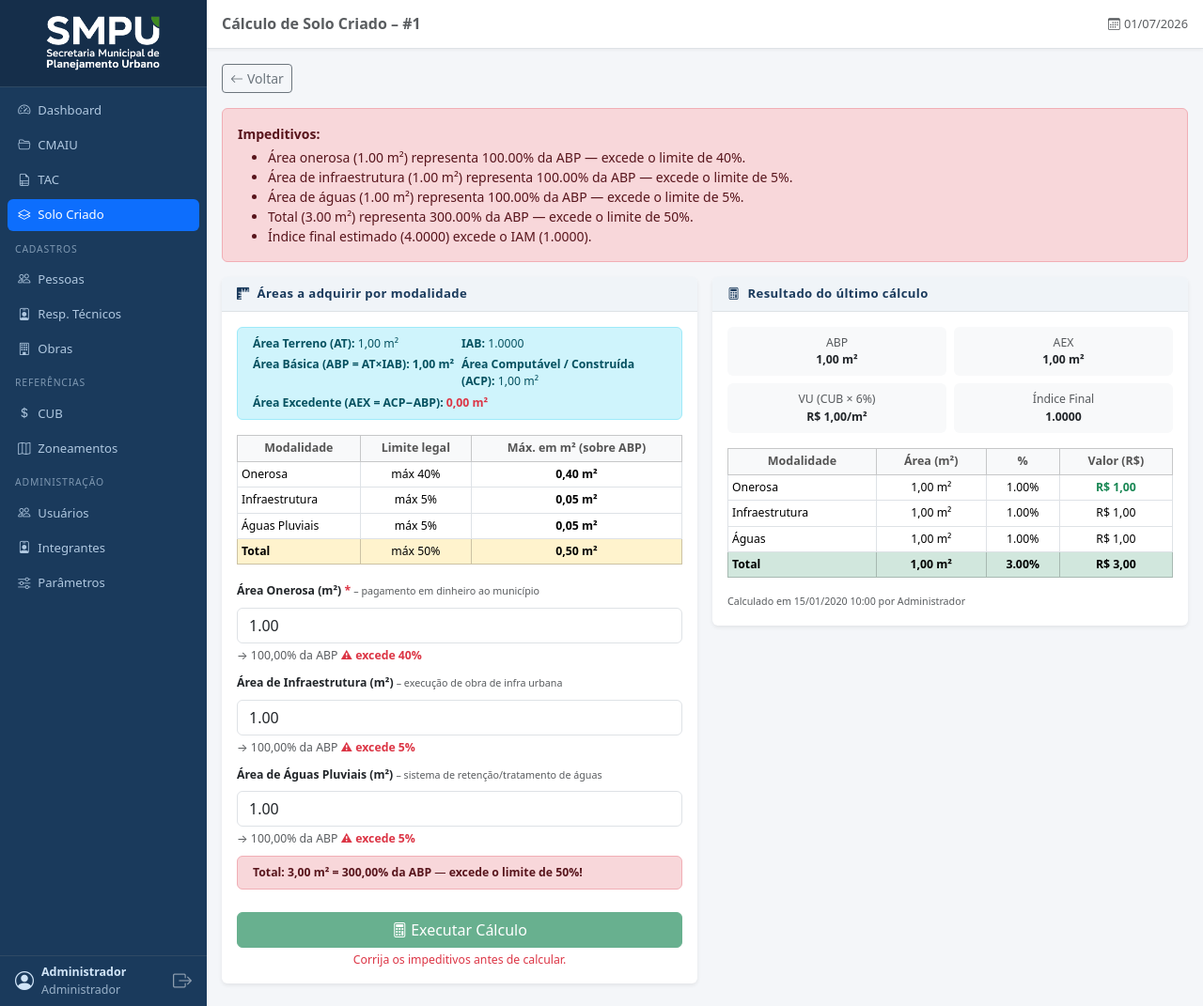
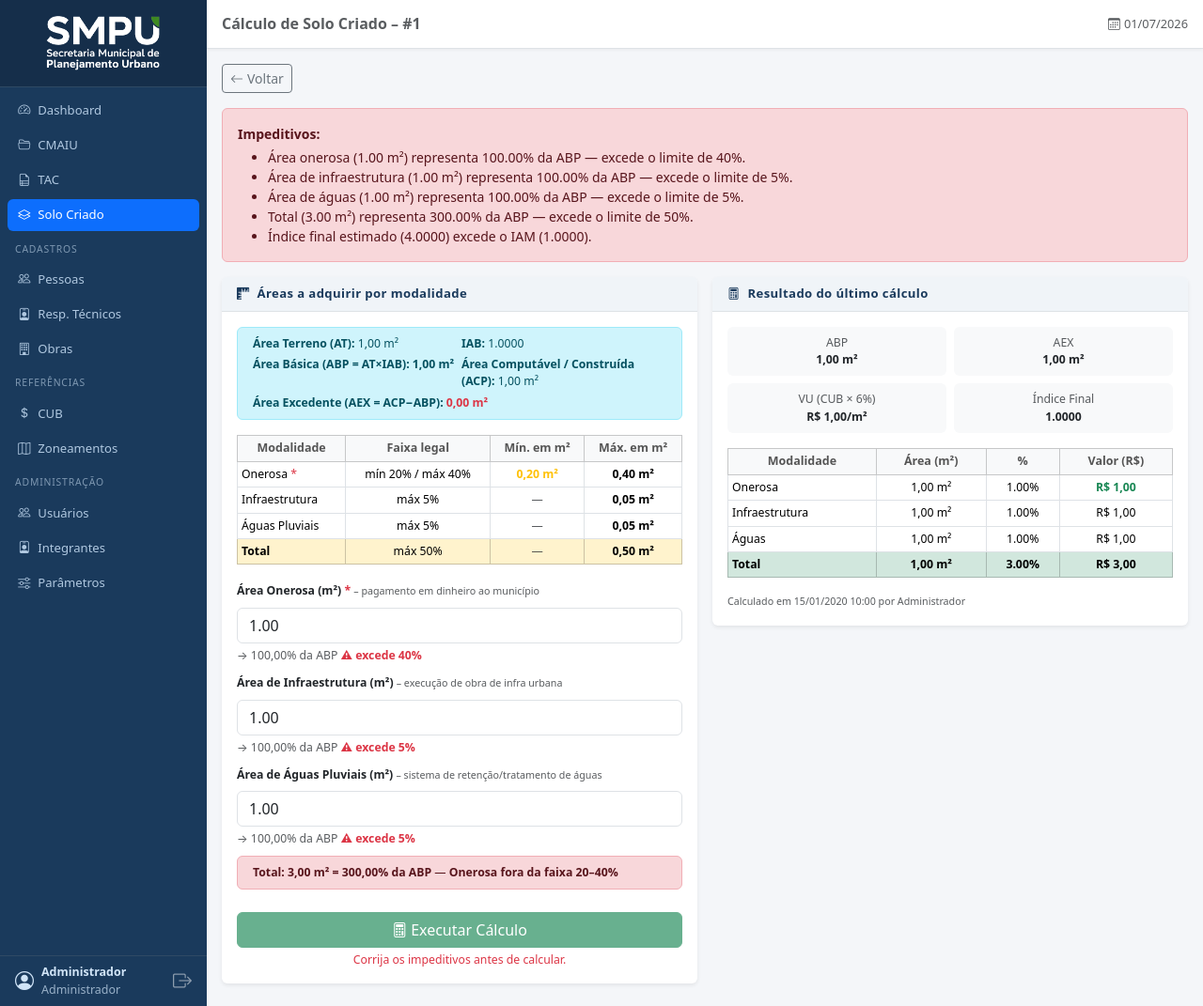
Before and after one commit to fabinhocoe/CMAIU, a Flask app: page /solo-criado/1/calcular in a window 1280 px wide. Shown: the whole page at 94% size. Run offline with Flask 3, Linux system fonts and the light colour scheme; a user stored in the database is signed in; tables that the repository leaves empty hold one stand-in row (values such as "Sample post").

Commit message:
feat: enforce minimum 20% on Solo Criado Onerosa modalidade
- validar(): block calculation if aon < 20% of ABP (minimum legal limit)
- calcular.html: table now shows min/max columns with the 20-40% band for Onerosa
- JS recalcPreview(): warns below 20% with the exact minimum area in m²
- Total preview flags when onerosa is outside the 20-40% band

Co-Authored-By: Claude Sonnet 4.6 <noreply@anthropic.com>
Claude-Session: https://claude.ai/code/session_01VXWAfgFSAm4ZBKgqyac9J3

```diff
--- a/models.py
+++ b/models.py
@@ -1056,6 +1056,8 @@ class SoloCriado(db.Model):
             erros.append('Zoneamento não permite solo criado.')
         if aon <= 0:
             erros.append('Área onerosa não informada (obrigatória).')
+        if abp > 0 and aon > 0 and pon < 20:
+            erros.append(f'Área onerosa ({aon:.2f} m²) representa {pon:.2f}% da ABP — abaixo do mínimo de 20%.')
         if abp > 0 and pon > 40:
             erros.append(f'Área onerosa ({aon:.2f} m²) representa {pon:.2f}% da ABP — excede o limite de 40%.')
         if abp > 0 and pin > 5:
--- a/templates/solo_criado/calcular.html
+++ b/templates/solo_criado/calcular.html
@@ -64,29 +64,34 @@
               <thead class="table-light text-center">
                 <tr>
                   <th>Modalidade</th>
-                  <th>Limite legal</th>
-                  <th>Máx. em m² (sobre ABP)</th>
+                  <th>Faixa legal</th>
+                  <th>Mín. em m²</th>
+                  <th>Máx. em m²</th>
                 </tr>
               </thead>
               <tbody class="text-center">
                 <tr>
-                  <td class="text-start">Onerosa</td>
-                  <td>máx 40%</td>
+                  <td class="text-start">Onerosa <span class="text-danger">*</span></td>
+                  <td>mín 20% / máx 40%</td>
+                  <td class="fw-bold text-warning">{{ (abp_val * 0.20)|fmt_area }}</td>
                   <td class="fw-bold">{{ lim_on|fmt_area }}</td>
                 </tr>
                 <tr>
                   <td class="text-start">Infraestrutura</td>
                   <td>máx 5%</td>
+                  <td class="text-muted">—</td>
                   <td class="fw-bold">{{ lim_in|fmt_area }}</td>
                 </tr>
                 <tr>
                   <td class="text-start">Águas Pluviais</td>
                   <td>máx 5%</td>
+                  <td class="text-muted">—</td>
                   <td class="fw-bold">{{ lim_ag|fmt_area }}</td>
                 </tr>
                 <tr class="table-warning">
                   <td class="text-start fw-bold">Total</td>
                   <td>máx 50%</td>
+                  <td class="text-muted">—</td>
                   <td class="fw-bold">{{ lim_tot|fmt_area }}</td>
                 </tr>
               </tbody>
@@ -225,6 +230,7 @@
 {% block scripts %}
 <script>
 const ABP = {{ (sc.area_terreno * sc.iab) if sc.area_terreno and sc.iab else 0 }};
+const MIN_ON  = ABP * 0.20;
 const LIM_ON  = ABP * 0.40;
 const LIM_IN  = ABP * 0.05;
 const LIM_AG  = ABP * 0.05;
@@ -249,22 +255,38 @@ function recalcPreview() {
   const pag = aag / ABP * 100;
   const pt  = tot / ABP * 100;
 
+  // Onerosa: mínimo 20%, máximo 40%
+  const elOn = document.getElementById('previewOn');
+  if (!aon) {
+    elOn.textContent = '';
+  } else if (pon < 20) {
+    elOn.innerHTML = `→ ${fmtPerc(pon)} da ABP <span class="text-danger fw-bold">⚠ abaixo do mínimo de 20% (mín: ${fmtArea(MIN_ON)})</span>`;
+  } else if (pon > 40) {
+    elOn.innerHTML = `→ ${fmtPerc(pon)} da ABP <span class="text-danger fw-bold">⚠ excede 40%</span>`;
+  } else {
+    elOn.innerHTML = `→ ${fmtPerc(pon)} da ABP ✔`;
+  }
+
   function hint(area, perc, limit, el) {
     if (!area) { el.textContent = ''; return; }
     const ok = perc <= limit;
     el.innerHTML = `→ ${fmtPerc(perc)} da ABP ${ok ? '✔' : '<span class="text-danger fw-bold">⚠ excede ' + limit + '%</span>'}`;
   }
 
-  hint(aon, pon, 40, document.getElementById('previewOn'));
-  hint(ain, pin,  5, document.getElementById('previewIn'));
-  hint(aag, pag,  5, document.getElementById('previewAg'));
+  hint(ain, pin, 5, document.getElementById('previewIn'));
+  hint(aag, pag, 5, document.getElementById('previewAg'));
 
   const divTot = document.getElementById('previewTotal');
   if (tot > 0) {
-    const ok = pt <= 50;
-    divTot.className = 'alert py-2 small ' + (ok ? 'alert-success' : 'alert-danger');
-    divTot.innerHTML = `<strong>Total: ${fmtArea(tot)} = ${fmtPerc(pt)} da ABP</strong>` +
-      (ok ? ' — dentro do limite de 50%' : ' — <strong>excede o limite de 50%!</strong>');
+    const onOk  = aon === 0 || (pon >= 20 && pon <= 40);
+    const totOk = pt <= 50;
+    const allOk = onOk && totOk;
+    divTot.className = 'alert py-2 small ' + (allOk ? 'alert-success' : 'alert-danger');
+    let msg = `<strong>Total: ${fmtArea(tot)} = ${fmtPerc(pt)} da ABP</strong>`;
+    if (!onOk && aon > 0) msg += ` — <strong>Onerosa fora da faixa 20–40%</strong>`;
+    else if (!totOk) msg += ` — <strong>excede o limite de 50%!</strong>`;
+    else msg += ' — dentro dos limites legais ✔';
+    divTot.innerHTML = msg;
   } else {
     divTot.className = 'alert alert-secondary py-2 small';
     divTot.innerHTML = 'Preencha as áreas acima para ver o preview dos percentuais.';
```
